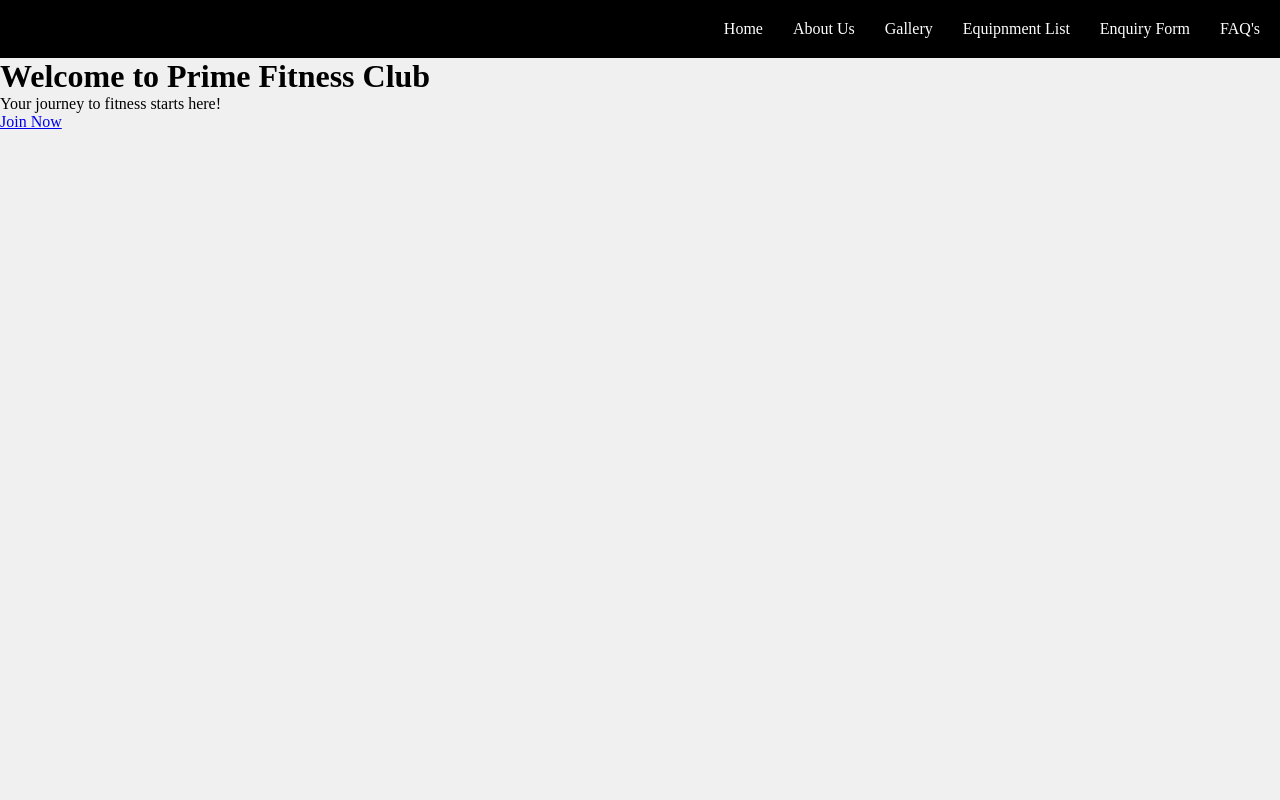
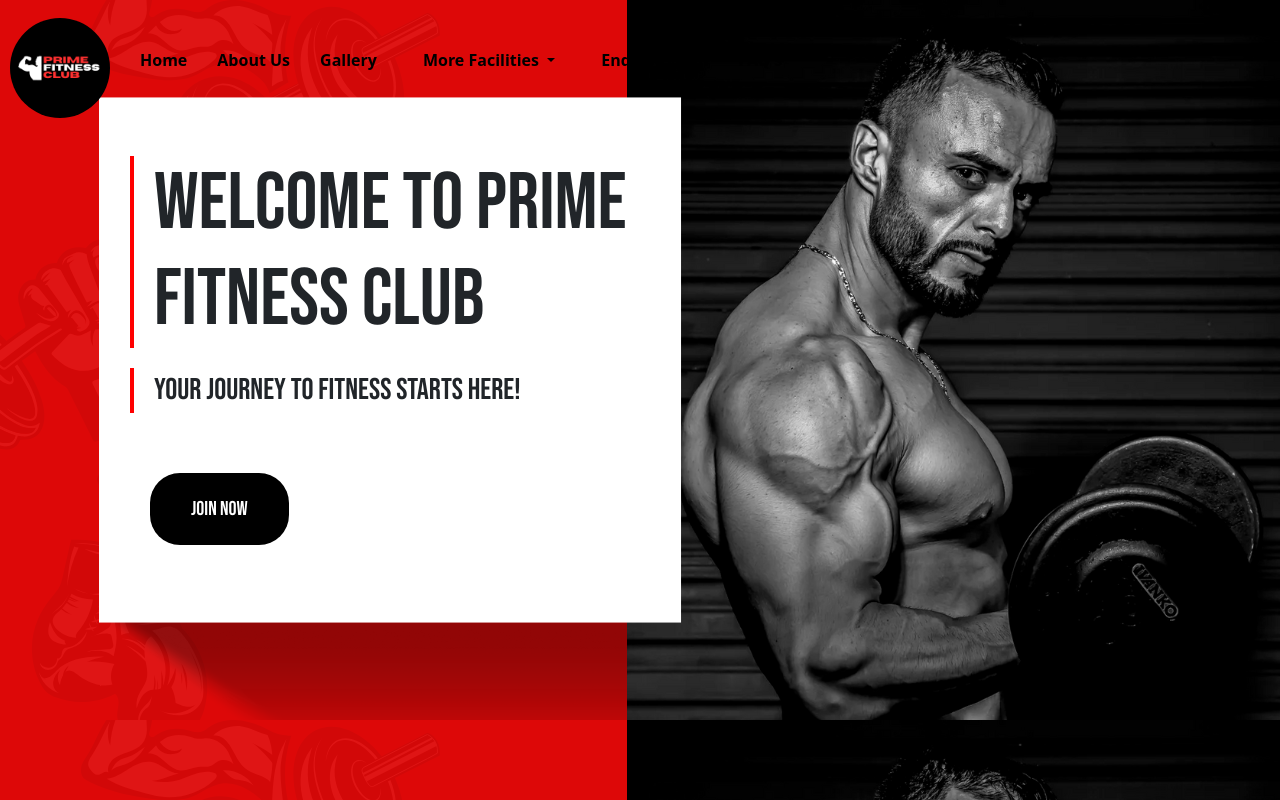
Before and after one commit to TalhaAhad/E-Project-1, a plain HTML site: page index.html in a window 1280 px wide. Drawn offline with nearby package versions, Linux system fonts and the light colour scheme.

Commit message:
home page half done

```diff
--- a/css/style.css
+++ b/css/style.css
@@ -7,14 +7,14 @@
     background-color: #f0f0f0;
 }
 
-.nav{
+/* .nav{
     background-color: black;
-}
+} */
 
 .navbar{
     display: flex;
     align-items: center;
-    justify-content: space-between;
+    /* justify-content: space-between; */
 }
 
 .nav-links{
@@ -23,13 +23,81 @@
     justify-content:center ;
     gap: 30px;
     padding: 20px;
+    list-style: none;
 }
 
 .nav-links li a{
     text-decoration: none;
-    color: white;
+    color: black;
+    font-weight: bold;
+}
+
+.dropdown-menu{
+    width: 600px;
+    height: 400px;
+    background-color: red;
+    color: black;
+}
+
+.dropdown-item{
+    margin-top: 20px;
+    border-right: 1px solid lightslategray;
+}
+
+#home{
+    width: 100%;
+    height: 100vh;
+    background-image: url("/assest/image/Red\ &\ Black\ Fitness\ YouTube\ Thumbnail.png");
+}
+
+.logo{
+    width: 100px;
+    margin: 10px;
+    border-radius: 50px;
+}
+
+.first-heading{
+    font-family: "Bebas Neue", sans-serif;
+    font-weight: 400;
+    font-style: normal;
+    font-size: 80px;
+    border-left: 4px solid red;
+    padding-left: 20px;
+}
+
+.first-para{
+    font-family: "Bebas Neue", sans-serif;
+    font-weight: 400;
+    font-style: normal;
+    font-size: 30px;
+    margin-top: 20px;
+    margin-bottom: 40px;
+    border-left: 4px solid red;
+    padding-left: 20px;
 }
 
 .hero{
+    width: 550px;
+    height: 500px;
+    margin-left: 130px;
+    margin-top: 20px;
 
 }
+
+.btn{
+    background-color: black;
+    color: white;
+    padding: 20px 40px;
+    border-radius: 30px;
+    font-weight: 400;
+    margin: 20px;
+    font-family: "Bebas Neue", sans-serif ;
+    font-style: normal;
+    font-size: 20px;
+}
+
+.btn:hover{
+    background-color: red;
+    color: black;
+    cursor: pointer;
+}
--- a/index.html
+++ b/index.html
@@ -5,7 +5,13 @@
     <meta charset="UTF-8">
     <meta name="viewport" content="width=device-width, initial-scale=1.0">
     <title>Prime Fitness Club</title>
+    <link href="https://cdn.jsdelivr.net/npm/bootstrap@5.3.6/dist/css/bootstrap.min.css" rel="stylesheet"
+        integrity="sha384-4Q6Gf2aSP4eDXB8Miphtr37CMZZQ5oXLH2yaXMJ2w8e2ZtHTl7GptT4jmndRuHDT" crossorigin="anonymous">
+        <script src="https://cdn.jsdelivr.net/npm/bootstrap@5.3.6/dist/js/bootstrap.bundle.min.js" integrity="sha384-j1CDi7MgGQ12Z7Qab0qlWQ/Qqz24Gc6BM0thvEMVjHnfYGF0rmFCozFSxQBxwHKO" crossorigin="anonymous"></script>
     <link rel="stylesheet" href="css/style.css">
+    <style>
+        @import url('https://fonts.googleapis.com/css2?family=Bebas+Neue&display=swap');
+    </style>
 </head>
 
 <body>
@@ -13,21 +19,37 @@
     <div id="home">
         <div class="nav">
             <div class="navbar">
-                <img src="" alt="">
+                <img src="assest/image/1.png" alt="Prime Fitness Club Logo" class="logo">
                 <ul class="nav-links">
-                    <li><a href="#">Home</a></li>
-                    <li><a href="#">About Us</a></li>
-                    <li><a href="#">Gallery</a></li>
-                    <li><a href="#">Equipnment List</a></li>
-                    <li><a href="#">Enquiry Form</a></li>
-                    <li><a href="#">FAQ's</a></li>
+                    <li><a href="#home">Home</a></li>
+                    <li><a href="#aboutus">About Us</a></li>
+                    <li><a href="#gallery">Gallery</a></li>
+                    <li class="nav-item dropdown">
+                        <a class="nav-link dropdown-toggle" href="#" role="button" data-bs-toggle="dropdown"
+                            aria-expanded="false">
+                            More Facilities
+                        </a>
+                        <ul class="dropdown-menu">
+                            <li><a class="dropdown-item" href="#cycling">Cycling</a></li>
+                            <li><a class="dropdown-item" href="#swimming">Swimming</a></li>
+                            <!-- <li>
+                                <hr class="dropdown-divider">
+                            </li> -->
+                            <li><a class="dropdown-item" href="#sports">Sports & Fitness</a></li>
+                            <li><a class="dropdown-item" href="#membership">Membership</a></li>
+                            <li><a class="dropdown-item" href="#salon">Salon & Spa</a></li>
+                            <li><a class="dropdown-item" href="#list">List of Equipment with its discription</a></li>
+                        </ul>
+                    </li>
+                    <li><a href="#enquiryform">Enquiry Form</a></li>
+                    <li class="color"><a href="#faqs">FAQ's</a></li>
                 </ul>
             </div>
         </div>
         <div class="hero">
-            <h1>Welcome to Prime Fitness Club</h1>
-            <p>Your journey to fitness starts here!</p>
-            <a href="#" class="btn">Join Now</a>
+            <h1 class="first-heading">Welcome to Prime Fitness Club</h1>
+            <p class="first-para">Your journey to fitness starts here!</p>
+            <button type="submit" class="btn">Join Now</button>
         </div>
     </div>
 </body>
```
Also changed, not shown: assest/image/1.png (added), assest/image/Red & Black Fitness YouTube Thumbnail.png (added).
